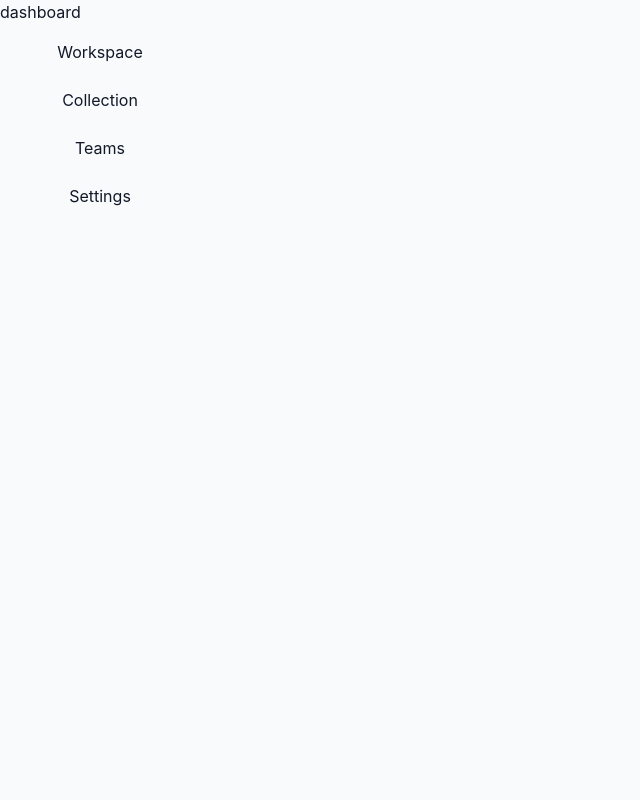
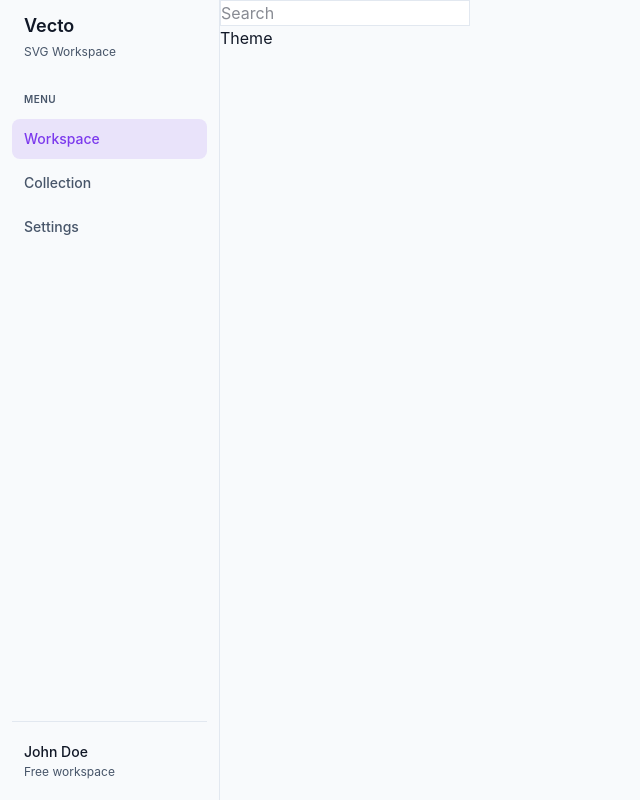
Before and after one commit to prasithdevanan/vecto, a React (Vite) app: page / in a window 1280 px wide. Shown: the whole page, without its empty margins (0-640 px from the left). Built offline with nearby package versions, Linux system fonts and the light colour scheme.

Commit message:
update the useinterface

```diff
--- a/index.html
+++ b/index.html
@@ -2,7 +2,7 @@
 <html lang="en" data-theme="light">
   <head>
     <meta charset="UTF-8" />
-    <link rel="icon" type="image/svg+xml" href="public/favicon.svg" />
+    <link rel="icon" type="image/svg+xml" href="/favicon.svg" />
     <meta name="viewport" content="width=device-width, initial-scale=1.0" />
     <title>vecto</title>
   </head>
--- a/src/UI/App.tsx
+++ b/src/UI/App.tsx
@@ -7,8 +7,11 @@ function App() {
 
   return (
     <>
-      <Outlet />
-      <SideBar />
+      <div className="flex h-screen">
+        <SideBar />
+        <Outlet />
+      </div>
+
     </>
   )
 }
--- a/src/UI/component/sidebar/sideBar.tsx
+++ b/src/UI/component/sidebar/sideBar.tsx
@@ -1,24 +1,74 @@
-import React from 'react'
+import React from "react";
+import { NavLink } from "react-router-dom";
 
 function SideBar() {
-    const buttonName = ["Workspace", "Collection", "Teams", "Settings"]
+    const menuItems = [
+        {
+            name: "Workspace",
+            path: "/",
+        },
+        {
+            name: "Collection",
+            path: "/collection",
+        },
+        {
+            name: "Settings",
+            path: "/settings",
+        },
+    ];
+
     return (
-        <>
-            <section className= "max-w-[200px] p-2">
-                <div className= "shrink-0 flex flex-col gap-2">
-                    {
-                        buttonName.map((button, index) => {
-                            return (
-                                <div key={index}>
-                                    <button className='p-2 w-full cursor-pointer rounded-md hover:bg-gray-100'>{button}</button>
-                                </div>
-                            )
-                        })
-                    }
+        <aside className="flex h-screen w-[220px] flex-col border-r border-[var(--color-border)] bg-[var(--color-bg)] p-3">
+
+            {/* Brand */}
+            <div className="mb-8 px-3">
+                <h1 className="!m-0 !text-lg !font-semibold !text-[var(--color-text)]">
+                    Vecto
+                </h1>
+
+                <p className="mt-1 text-xs text-[var(--color-text-variant)]">
+                    SVG Workspace
+                </p>
+            </div>
+
+            {/* Navigation */}
+            <nav className="flex flex-col gap-1">
+                <p className="mb-2 px-3 text-[10px] font-semibold uppercase tracking-wider text-[var(--color-text-variant)]">
+                    Menu
+                </p>
+
+                {menuItems.map((item) => (
+                    <NavLink
+                        key={item.path}
+                        to={item.path}
+                        className={({ isActive }) =>
+                            `block w-full rounded-lg px-3 py-2.5 text-sm font-medium no-underline transition-colors ${isActive
+                                ? "bg-[var(--color-primary-variant)] !text-[var(--color-primary)]"
+                                : "!text-[var(--color-text-variant)] hover:bg-[var(--color-bg-variant)] hover:!text-[var(--color-text)]"
+                            }`
+                        }
+                    >
+                        {item.name}
+                    </NavLink>
+                ))}
+            </nav>
+
+            {/* Bottom */}
+            <div className="mt-auto">
+                <div className="mb-3 h-px bg-[var(--color-border)]" />
+
+                <div className="rounded-lg px-3 py-2">
+                    <p className="truncate text-sm font-medium !text-[var(--color-text)]">
+                        John Doe
+                    </p>
+
+                    <p className="mt-0.5 truncate text-xs !text-[var(--color-text-variant)]">
+                        Free workspace
+                    </p>
                 </div>
-            </section>
-        </>
-    )
+            </div>
+        </aside>
+    );
 }
 
-export default SideBar
+export default SideBar;
--- /dev/null
+++ b/src/UI/pages/collection/collection.tsx
@@ -0,0 +1,9 @@
+import React from 'react'
+
+const collection = () => {
+  return (
+    <div>collection</div>
+  )
+}
+
+export default collection
--- a/src/UI/pages/dashboard/dashboard.tsx
+++ b/src/UI/pages/dashboard/dashboard.tsx
@@ -1,8 +1,22 @@
-import React from 'react'
+import React, { useEffect } from 'react'
 
 function dashboard() {
+    const themeChnage = () => {
+        const theme = document.documentElement.getAttribute('data-theme')
+        theme === 'dark' ? document.documentElement.setAttribute('data-theme', 'light') :
+            document.documentElement.setAttribute('data-theme', 'dark')
+    }
     return (
-        <div>dashboard</div>
+        <>
+            <section>
+                <div>
+                    <input type="text" placeholder="Search"></input>
+                </div>
+                <div>
+                    <button onClick={() => themeChnage()}>Theme</button>
+                </div>
+            </section>
+        </>
     )
 }
 
--- /dev/null
+++ b/src/UI/pages/setting/setting.tsx
@@ -0,0 +1,9 @@
+import React from 'react'
+
+const setting = () => {
+  return (
+    <div>setting</div>
+  )
+}
+
+export default setting
```
Also changed, not shown: src/UI/router/router.tsx (+10 -0 lines).
